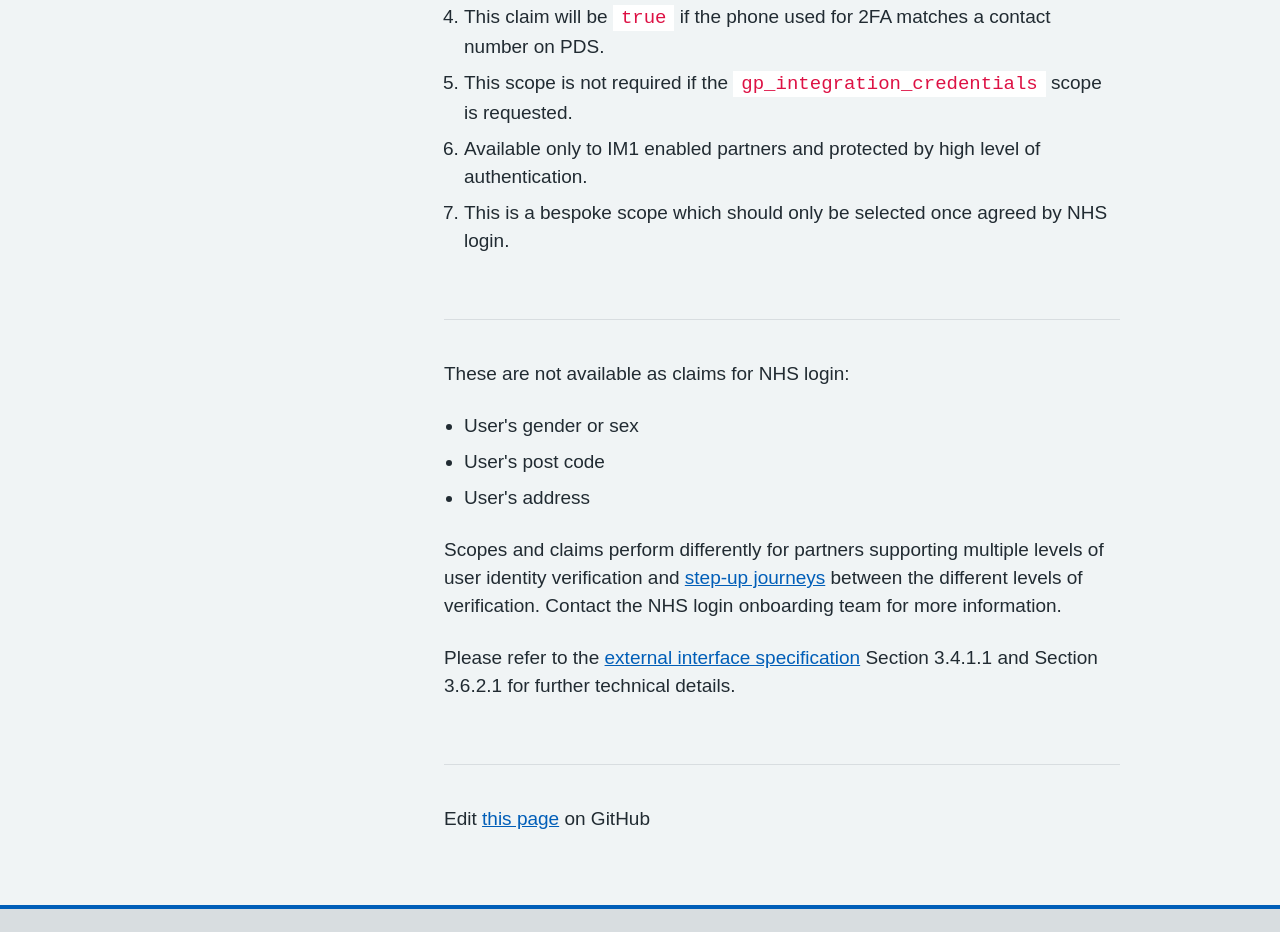
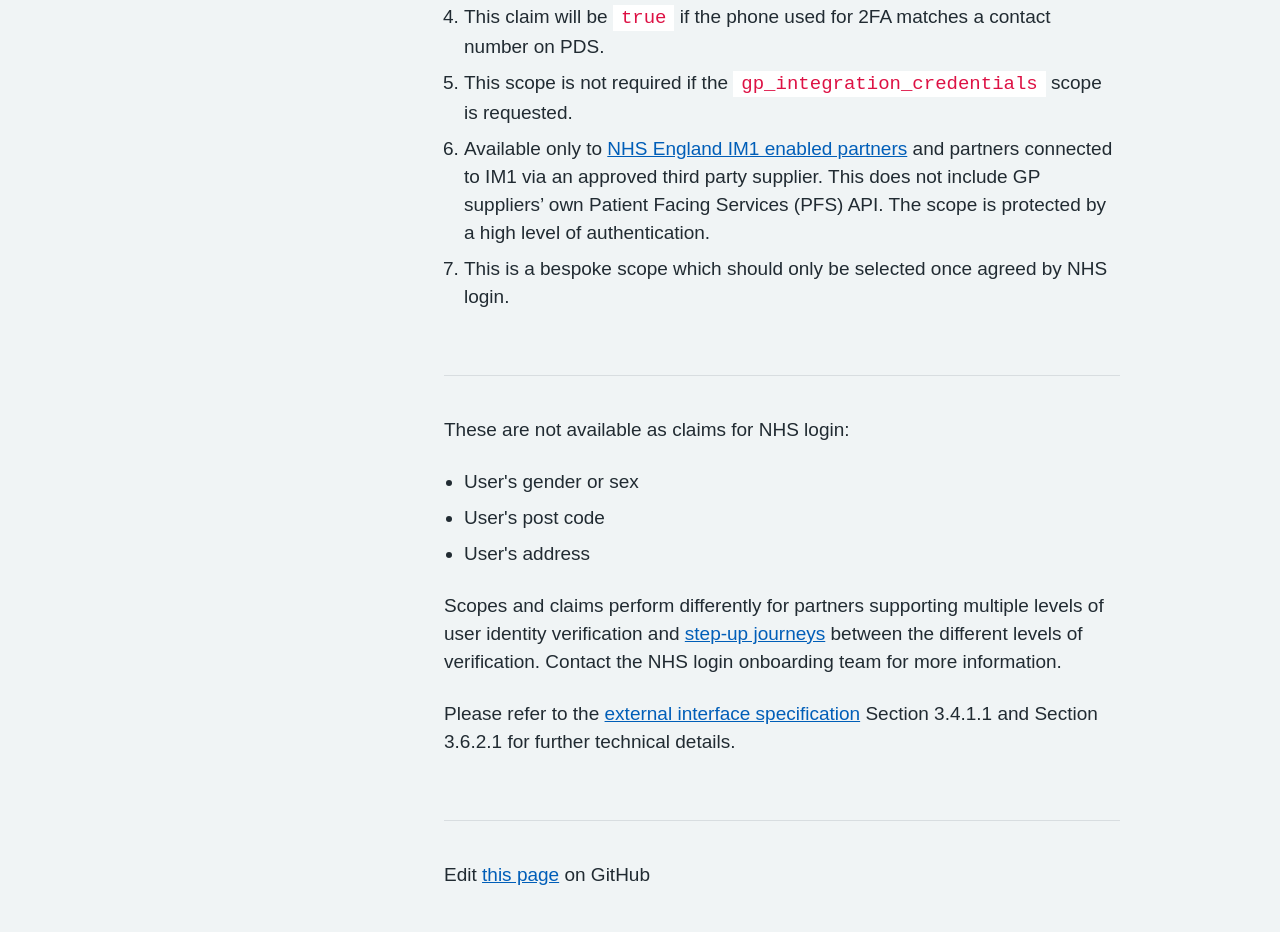
Before and after one commit to nhsconnect/nhslogin, an Eleventy site: page src/scopes-and-claims.md in a window 1280 px wide. Shown: the part 3508-4440 px from the top of the page. Built offline with nearby package versions, Linux system fonts and the light colour scheme; Eleventy itself is replaced by a stand-in of ours; files that its build step writes are made by us from their sources; a web font is replaced by a local one.

```diff
--- a/src/scopes-and-claims.md
+++ b/src/scopes-and-claims.md
@@ -159,7 +159,7 @@ title: Scopes and claims
 3. User basic demographics and default profile scopes are mutually exclusive. Both cannot be requested together.
 4. This claim  will be `true` if the phone used for 2FA matches a contact number on PDS.
 5. This scope is not required if the `gp_integration_credentials` scope is requested.
-6. Available only to IM1 enabled partners and protected by high level of authentication.
+6. Available only to [NHS England IM1 enabled partners](https://digital.nhs.uk/services/gp-it-futures-systems/im1-pairing-integration) and partners connected to IM1 via an approved third party supplier. This does not include GP suppliers’ own Patient Facing Services (PFS) API. The scope is protected by a high level of authentication.
 7. This is a bespoke scope which should only be selected once agreed by NHS login.
 
 <hr>
```
